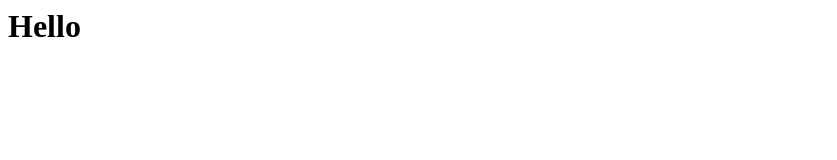
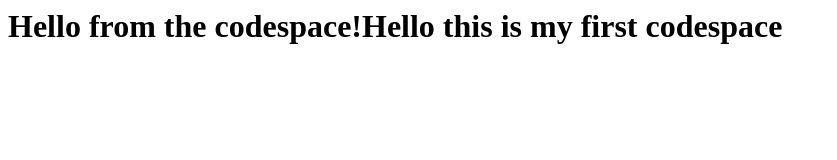
Before and after one commit to Humpie2003/skills-code-with-codespaces, a plain HTML site: page index.html in a window 1280 px wide. Shown: the whole page, without its empty margins (0-837 px from the left). Drawn offline with Linux system fonts and the light colour scheme.

Commit message:
Adding hello from the codespace!

```diff
--- a/index.html
+++ b/index.html
@@ -1,3 +1,3 @@
 <html>
-  <h1>Hello</h1>
+  <h1>Hello from the codespace!Hello this is my first codespace</h1>
 </html>
```
